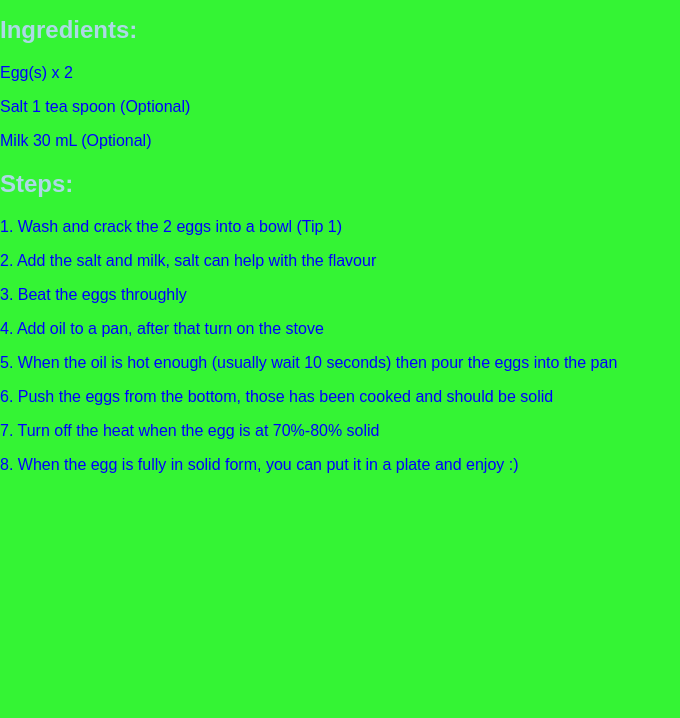
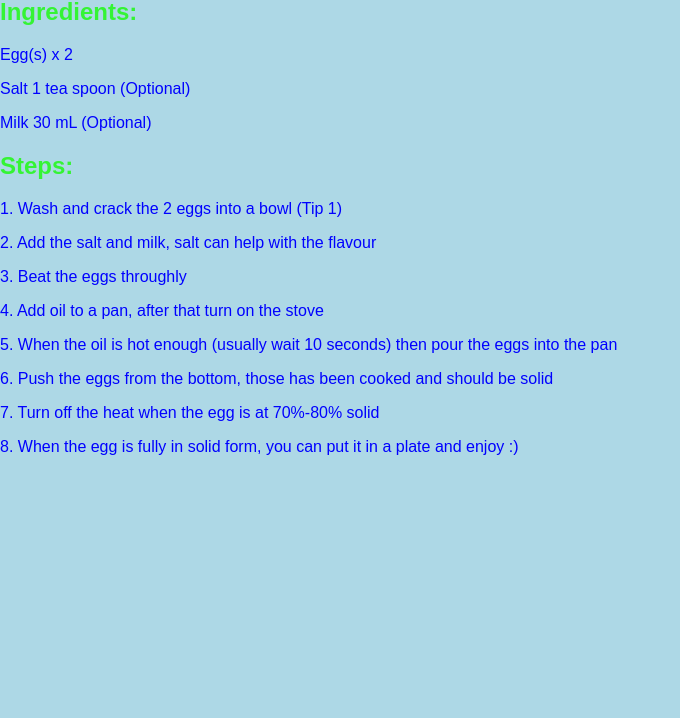
Before and after one commit to Elasticmango/Recipe-site, a plain HTML site: page Scrambled eggs.html in a window 1280 px wide. Shown: the part 82-800 px from the top of the page, without its empty margins (0-680 px from the left). Drawn offline with Linux system fonts and the light colour scheme.

Commit message:
A bit of change with the colouring

```diff
--- a/Recipe_style.css
+++ b/Recipe_style.css
@@ -2,7 +2,7 @@ body {
     font-family: Arial, sans-serif;
     margin: 0;
     padding: 0;
-    background-color: #34f434;
+    background-color: lightblue;
 }
 
 h1 {
@@ -11,7 +11,7 @@ h1 {
 }
 
 h2 {
-    color: lightblue;
+    color: #34f434;
     font-size: 16
  }
 
--- a/Scrambled eggs.html
+++ b/Scrambled eggs.html
@@ -1,6 +1,5 @@
 <!DOCTYPE html>
 <html>
-    <head>Scrambled eggs</head>
     <body>
         <link rel="stylesheet" href="Recipe_style.css">
         <h1>Scrambled Eggs</h1>
```
